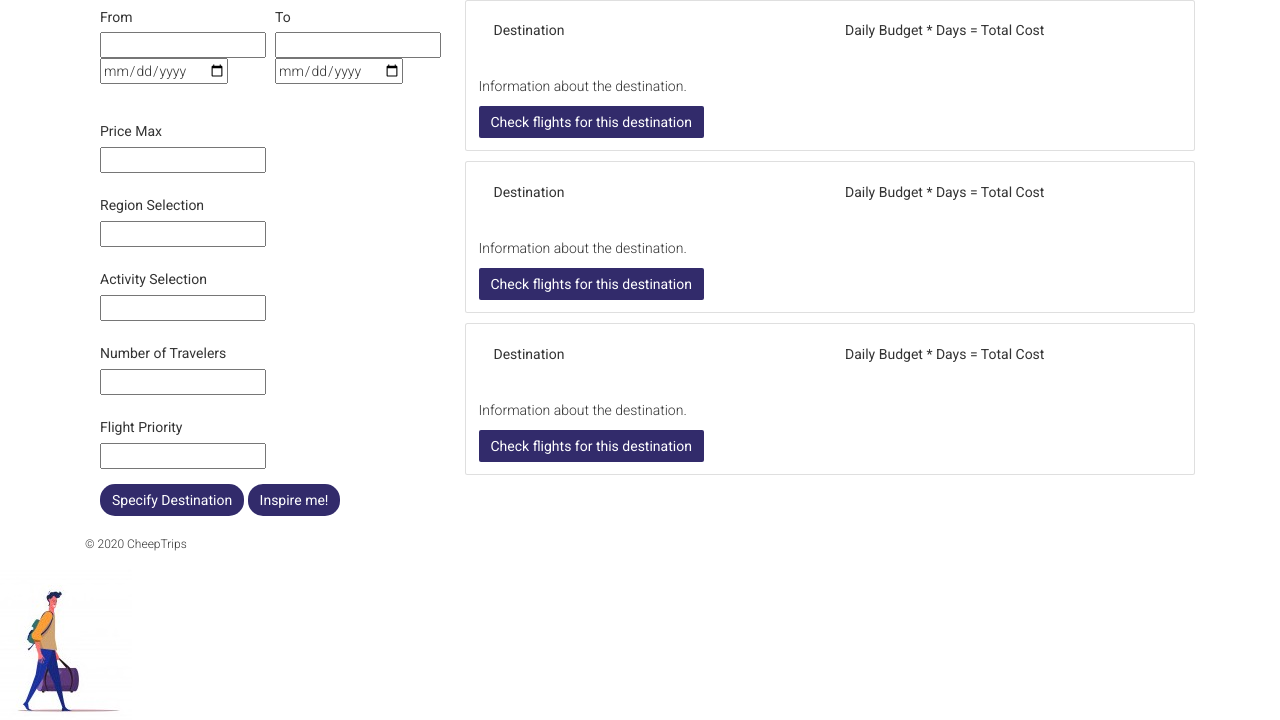
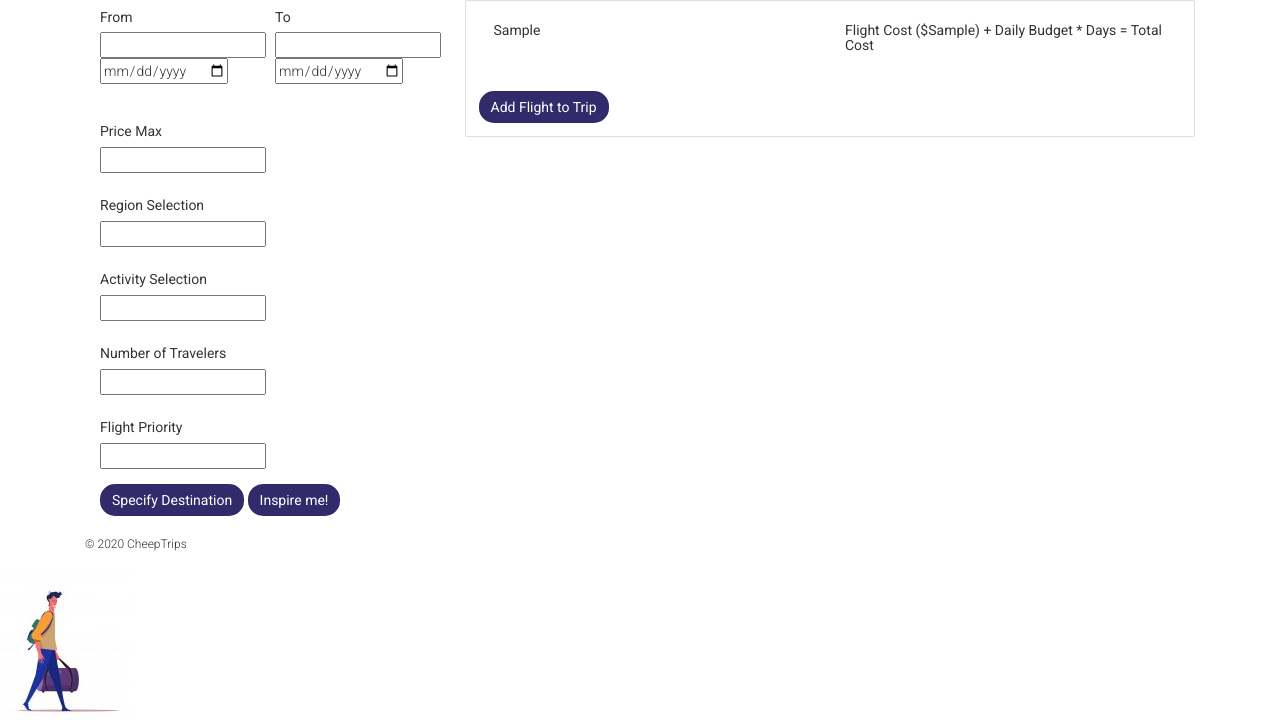
Before and after one commit to Cheep-Trips/CheepTrips, a Django app: template src/trips/templates/trips/view_flight.html in a window 1280 px wide. Shown: the part 80-800 px from the top of the page. Run offline with Django 3.2, Linux system fonts and the light colour scheme; the template is opened without the code that fills it: most values are stand-ins (such as "Sample title", 1, 10 or a date in 2020); form fields are guessed from the names that the template uses; some libraries are stand-ins or nearby versions.

Commit message:
feat: view_flight partial functionality

```diff
--- a/src/trips/templates/trips/view_flight.html
+++ b/src/trips/templates/trips/view_flight.html
@@ -75,44 +75,19 @@
         <div class="col-md-8">
             <!-- Individual Cards -->
             <div>
+                {% for flight, info in destinations.items %}
                 <div class="card mb-3">
                     <div class="card-body">
                             <div class="col-md-6">
-                            <h5 class="card-title">Destination</h5>
+                                <h5 class="card-title">{{info.1}}</h5>
                             </div>
                             <div class="col-md-6">
-                            <h5 class="card-title">Daily Budget * Days = Total Cost</h5>
+                                <h5 class="card-title">Flight Cost (${{info.0}}) + Daily Budget * Days = Total Cost</h5>
                             </div>
-                    <p class="card-text">Information about the destination.</p>
-                    <a href="{% url 'trips:view_flight' %}" class="btn btn-primary">Check flights for this destination</a>
+                        <input type='submit' class="btn btn-medium btn-primary btn-rounded" name="set_destination" value="Add Flight to Trip">
                     </div>
                 </div>
-
-            <div class="card mb-3">
-                <div class="card-body">
-                        <div class="col-md-6">
-                            <h5 class="card-title">Destination</h5>
-                        </div>
-                        <div class="col-md-6">
-                            <h5 class="card-title">Daily Budget * Days = Total Cost</h5>
-                        </div>
-                    <p class="card-text">Information about the destination.</p>
-                    <a href="{% url 'trips:view_flight' %}" class="btn btn-primary">Check flights for this destination</a>
-                </div>
-            </div>
-
-            <div class="card mb-3">
-                <div class="card-body">
-                        <div class="col-md-6">
-                            <h5 class="card-title">Destination</h5>
-                        </div>
-                        <div class="col-md-6">
-                            <h5 class="card-title">Daily Budget * Days = Total Cost</h5>
-                        </div>
-                    <p class="card-text">Information about the destination.</p>
-                    <a href="{% url 'trips:view_flight' %}" class="btn btn-primary">Check flights for this destination</a>
-                </div>
-            </div>
+                {% endfor %}
             </div>
         </div>
     </div>
```
Also changed, not shown: src/trips/templates/trips/destination.html (+6 -7 lines), src/trips/views.py (+38 -15 lines). Lines whose indentation alone changed are shown as unchanged.
